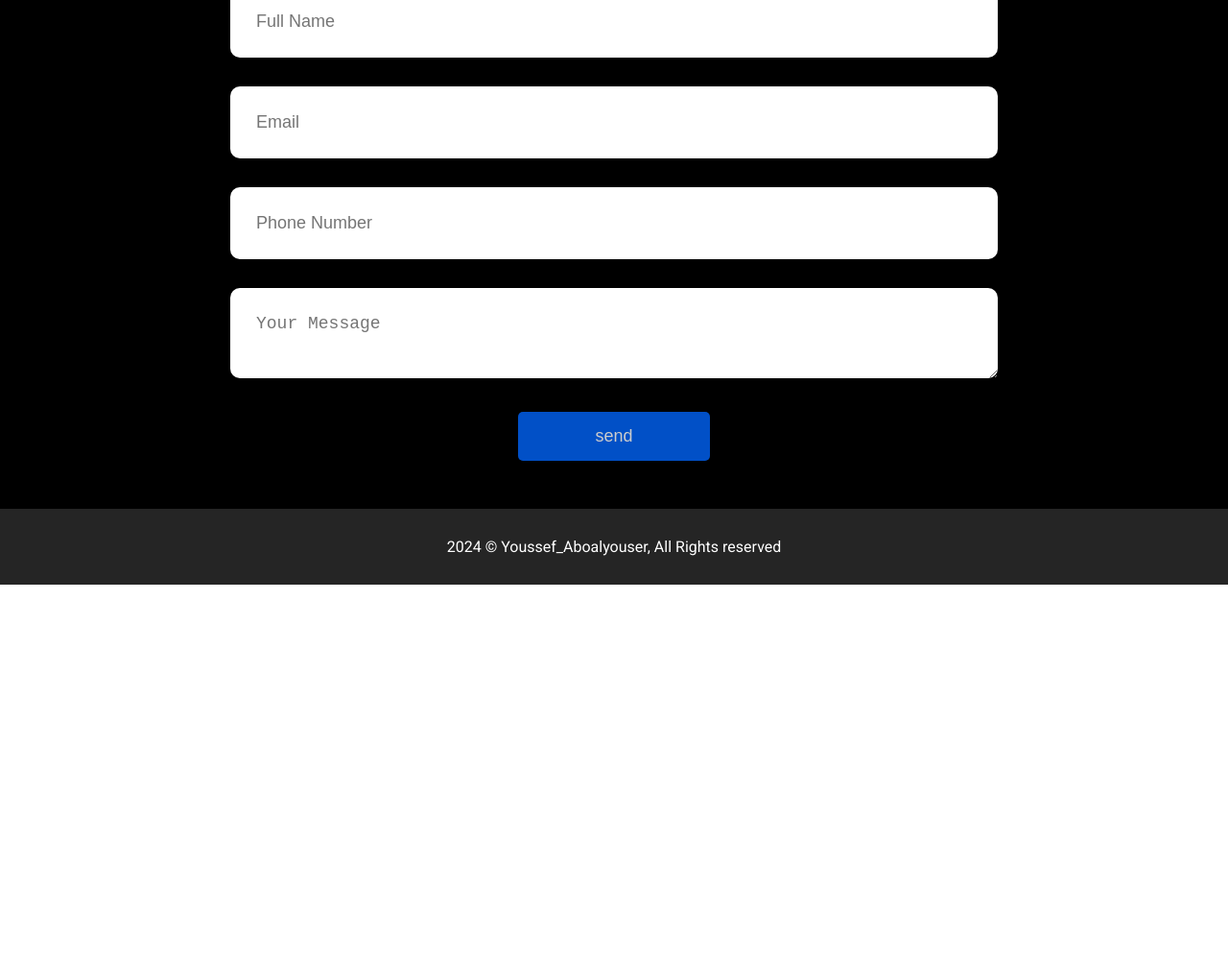
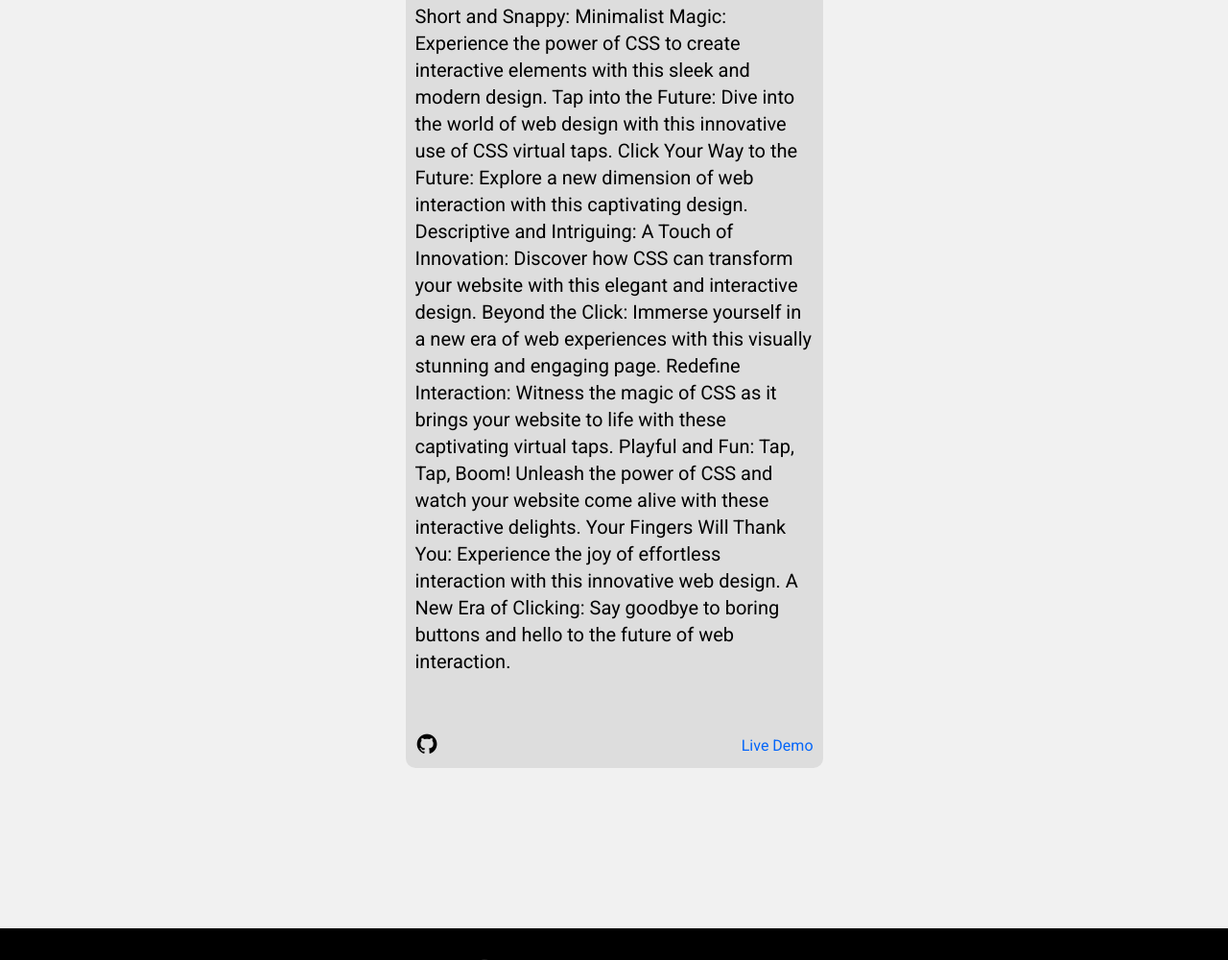
Before and after one commit to Youssefaboalyouser/portfolio-task, a plain HTML site: page index.html in a window 1280 px wide. Shown: the part 3928-4928 px from the top of the page at 96% size. Before the commit the page ends 4537 px from the top, so only its background shows below. Drawn offline with nearby package versions, Linux system fonts and the light colour scheme.

Commit message:
new version

```diff
--- a/index.html
+++ b/index.html
@@ -64,7 +64,7 @@
         </div>
     </div>
     <div class="icons">
-        <a href="https://www.linkedin.com/in/youssef-abrheem-105957235/" target="_blank" style="background:blue ;"
+        <a href="https://www.linkedin.com/in/youssef-aboalyouser-70a463308/" target="_blank" style="background:blue ;"
             class="link1">
             <i class='bx bxl-linkedin-square'></i>
         </a>
@@ -165,6 +165,40 @@
                         Demo</a>
                 </div>
             </div>
+            <!-- ======================== -->
+            <div class="project-card">
+                <img src="./assessts/background.jpg" alt="Image" width="100" loading="lazy">
+                <h3>simple website with only Html & Css </h3>
+                <p>Short and Snappy:
+
+                    Minimalist Magic: Experience the power of CSS to create interactive elements with this sleek and
+                    modern design.
+                    Tap into the Future: Dive into the world of web design with this innovative use of CSS virtual taps.
+                    Click Your Way to the Future: Explore a new dimension of web interaction with this captivating
+                    design.
+                    Descriptive and Intriguing:
+
+                    A Touch of Innovation: Discover how CSS can transform your website with this elegant and interactive
+                    design.
+                    Beyond the Click: Immerse yourself in a new era of web experiences with this visually stunning and
+                    engaging page.
+                    Redefine Interaction: Witness the magic of CSS as it brings your website to life with these
+                    captivating virtual taps.
+                    Playful and Fun:
+
+                    Tap, Tap, Boom! Unleash the power of CSS and watch your website come alive with these interactive
+                    delights.
+                    Your Fingers Will Thank You: Experience the joy of effortless interaction with this innovative web
+                    design.
+                    A New Era of Clicking: Say goodbye to boring buttons and hello to the future of web interaction.
+                </p>
+                <div class="project-links">
+                    <a href="https://github.com/Youssefaboalyouser/Virtual-Tap" target="_blank"><i
+                            class="bx bxl-github"></i></a>
+                    <a href="https://youssefaboalyouser.github.io/Virtual-Tap/" class="live-demo" target="_blank">Live
+                        Demo</a>
+                </div>
+            </div>
         </div>
     </section>
     <!-- contanct section -->
```
